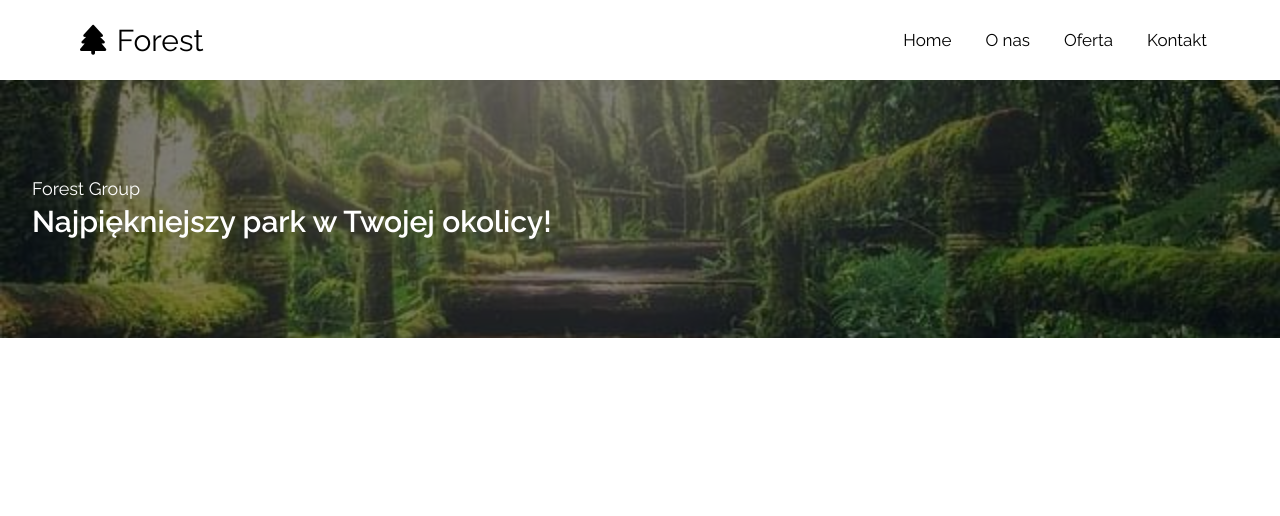
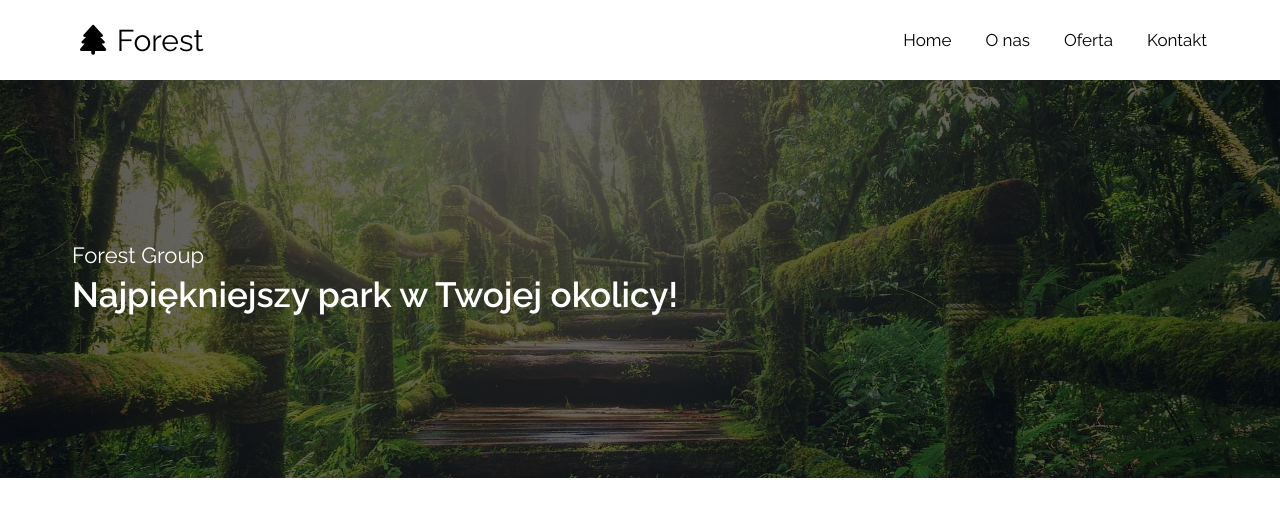
Before and after one commit to Kuba1507/Forest, a website: page index.html in a window 1280 px wide. Shown: the top 516 px of the page. Drawn offline with Linux system fonts and the light colour scheme.

Commit message:
fixed class names and set header img for desktop

```diff
--- a/index.html
+++ b/index.html
@@ -35,62 +35,15 @@
         </div>
     </nav>
     <header class="header">
-        <div class="header__content-box">
-            <p class="header__content-box-text">Forest Group</p>
-            <h1 class="header__content-box-title">Najpiękniejszy park w Twojej okolicy!</h1>
+        <div class="wrapper">
+            <div class="content-box">
+                <p class="content-box__text">Forest Group</p>
+                <h1 class="content-box__title">Najpiękniejszy park w Twojej okolicy!</h1>
+            </div>
         </div>
         <div class="header__shadow"></div>
     </header>
-    <main><br>
-        <br>
-        <br>
-        <br>
-        <br>
-        <br>
-        <br>
-        <br>
-        <br>
-        <br>
-        <br>
-        <br>
-        <br>
-        <br>
-        <br>
-        <br>
-        <br>
-        <br>
-        <br>
-        <br>
-        <br>
-        <br>
-        <br>
-        <br>
-        <br>
-        <br>
-        <br>
-        <br>
-        <br>
-        <br>
-        <br>
-        <br>
-        <br>
-        <br>
-        <br>
-        <br>
-        <br>
-        <br>
-        <br>
-        <br>
-        <br>
-        <br>
-        <br>
-        <br>
-        <br>
-        <br>
-        <br>
-        <br>
-        <br>
-        <br>
+    <main>
     </main>
     <script src="dist/js/script.min.js"></script>
 </body>
--- a/src/sass/_components.scss
+++ b/src/sass/_components.scss
@@ -1,5 +1,4 @@
 @use 'colors' as *;
-@use 'media' as *;
 
 .wrapper {
 	margin: 0 auto;
@@ -104,27 +103,27 @@
 		right: 0;
 		bottom: 0;
 		left: 0;
-		background-color: rgba(0, 0, 0, 0.5);
+		background-color: rgba(0, 0, 0, 0.6);
 		z-index: 1;
 	}
 
-	&__content-box {
+	.content-box {
 		position: relative;
 		display: flex;
 		flex-direction: column;
 		padding: 6em 2em;
 		z-index: 2;
 
-		&-text {
+		&__text {
 			font-size: 1.8rem;
 		}
 
-		&-title {
+		&__title {
 			font-size: 3rem;
 		}
 
-		&-text,
-		&-title {
+		&__text,
+		&__title {
 			padding: 0.1em 0;
 			color: $bg-color;
 		}
--- a/src/sass/_media.scss
+++ b/src/sass/_media.scss
@@ -1,9 +1,7 @@
 @use 'colors' as *;
 
 @media (min-width: 768px) {
-	nav.nav {
-		height: 80px;
-
+	.nav {
 		.navbar {
 			&__logo {
 				&-title {
@@ -36,6 +34,12 @@
 			}
 		}
 	}
+
+	.header {
+		.content-box {
+			padding: 6em 4em;
+		}
+	}
 }
 
 @media (min-width: 992px) {
@@ -43,7 +47,7 @@
 		padding: 0 1em;
 	}
 
-	nav.nav {
+	.nav {
 		.navbar {
 			height: 100%;
 
@@ -76,4 +80,20 @@
 			}
 		}
 	}
+
+	.header {
+		background-image: url('../img/hero-img-large.jpg');
+
+		.content-box {
+			padding: 10em 1em;
+
+			&__text {
+				font-size: 2.2rem;
+			}
+
+			&__title {
+				font-size: 3.5rem;
+			}
+		}
+	}
 }
```
Also changed, not shown: dist/css/style.min.css.
